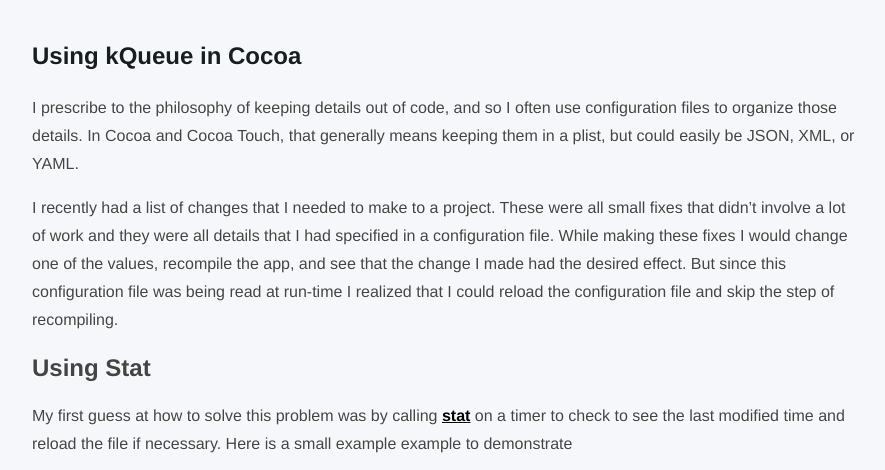
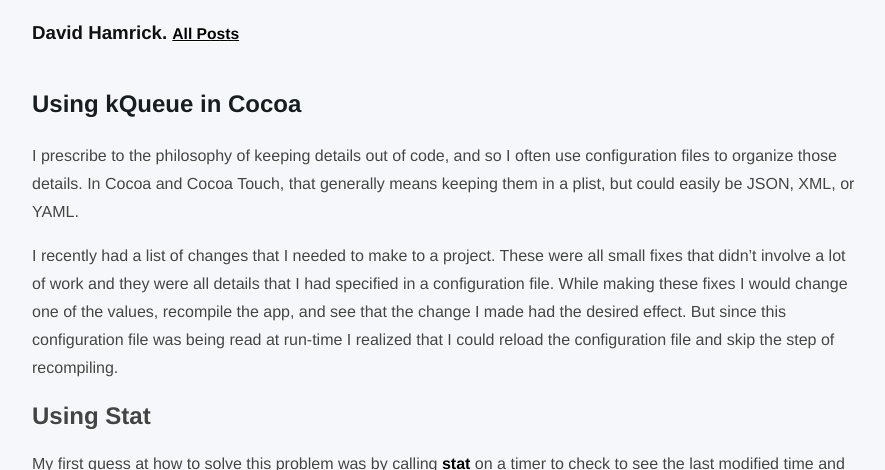
Before and after one commit to hamrickdavid/hamrickdavid.github.com, a Jekyll site: the page built from _posts/2011-10-09-kqueue-in-cocoa.markdown, in a window 1280 px wide and 900 px high, cut to the strip 0-470 px from the top of the window. Shown: the whole strip, without its empty margins (168-1053 px from the left). Built offline with Jekyll 4.4.1, drawn with Linux system fonts in a browser that asks for light colours; Markdown is read by kramdown in place of the engine named in the settings.

```diff
--- a/_layouts/post.html
+++ b/_layouts/post.html
@@ -3,7 +3,7 @@ layout: default
 ---
 
 <section class="post">
-
+<h3>David Hamrick. <small><a href="/">All Posts</a></small></h3>
 <article>
 
 <h1><a href="/">{{ page.title | strip_html | strip_newlines | textilize | strip_html }}</a></h1>
--- a/_posts/2011-10-09-kqueue-in-cocoa.markdown
+++ b/_posts/2011-10-09-kqueue-in-cocoa.markdown
@@ -44,3 +44,6 @@ After you use it, you need to call `stopWatching` before you release it.
 I've been using this method for some time in both OS X and iOS applications. And while it's not really of any use on iOS since  you can't modify configuration files while it's running, it is very useful to have in the simulator.
 
 One of the difficulties in using this in Cocoa Touch application is the path to the file you want to modify is actually in your source directory, not in your bundle's directory. So you have to pass in an absolute path instead of a relative one. This becomes a problem when a project is being used on multiple people's machines, all of which keep the project in different locations. I'm still working on a solution to that problem.
+
+
+Discussion on <a href="http://www.reddit.com/r/programming/comments/l6j3g/using_kqueue_in_cocoa/">Reddit</a>
```
